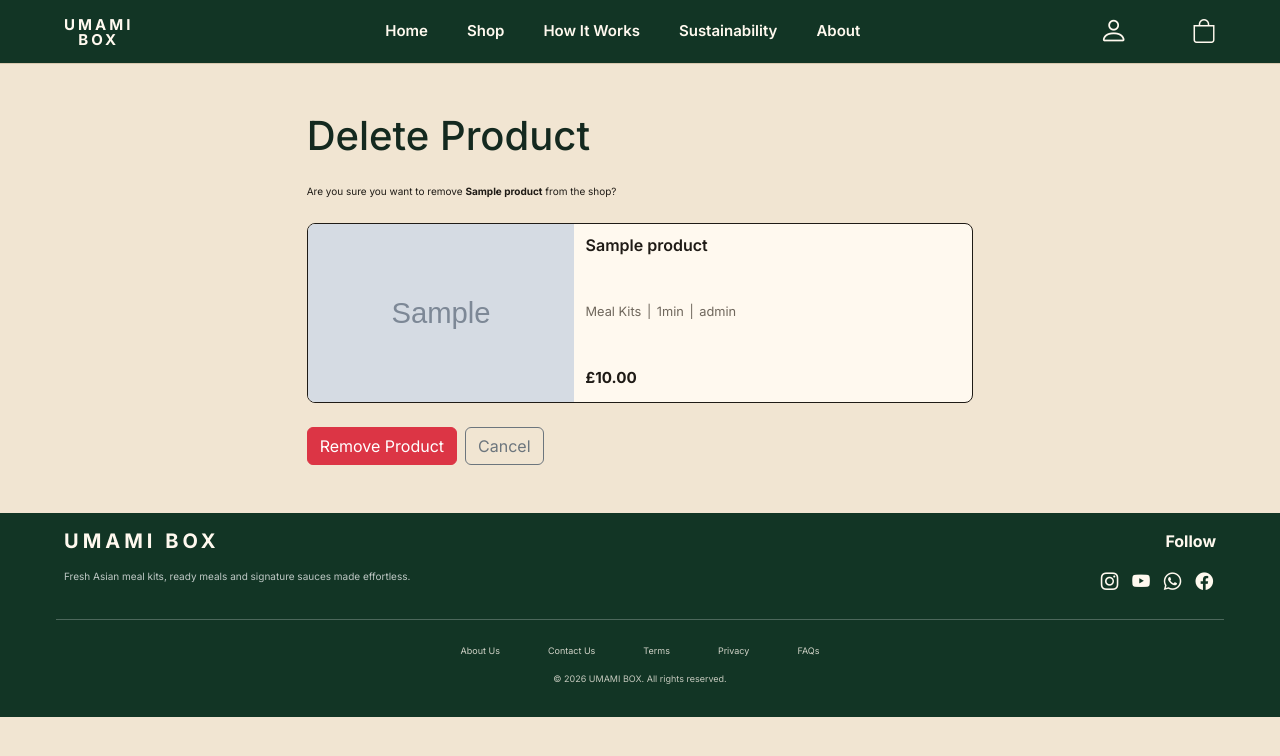
After one commit to JJYNG1023/Project_4_UMAMI_BOX, a Django app: page /shop/delete-product/1/ in a window 1280 px wide. The commit adds this page. Shown: the top 756 px of the page. Run offline with Django 4.2, Linux system fonts and the light colour scheme; a user stored in the database is signed in; data comes from the database, SQL or seed files in the repository; tables that the repository leaves empty hold one stand-in row (values such as "Sample post"); grey boxes marked "Sample" are stand-in pictures; parts of the project's set-up code (start-up, migrations or seed data) failed here and were passed over; some libraries are stand-ins or nearby versions; some web fonts are replaced.

Commit message:
Add delete product items

```diff
--- /dev/null
+++ b/shop/templates/shop/delete_product.html
@@ -0,0 +1,88 @@
+{% extends "base.html" %}
+{% load static %}
+
+{% block extra_title %} | Delete Product{% endblock %}
+
+{% block extra_css %}
+    {{ block.super }}
+    <link rel="stylesheet" href="{% static 'shop/css/shop.css' %}">
+{% endblock %}
+
+{% block content %}
+<section class="container page-wrapper mt-5 mb-5">
+    <div class="row justify-content-center">
+        <div class="col-12 col-md-10 col-lg-8">
+
+            <h1 class="mb-4">Delete Product</h1>
+
+            <p class="mb-4">
+                Are you sure you want to remove
+                <strong>{{ product.name }}</strong>
+                from the shop?
+            </p>
+
+            <!-- Product preview card -->
+            <div class="product-card d-flex mb-4">
+                <div class="product-image-wrapper">
+                    {% if product.image %}
+                        <img
+                            src="{{ product.image.url }}"
+                            class="product-image"
+                            alt="{{ product.name }}"
+                        >
+                    {% endif %}
+                </div>
+
+                <div class="product-card-content d-flex flex-column">
+                    <h3 class="product-title mb-2">
+                        {{ product.name }}
+                    </h3>
+
+                    <div class="product-meta mb-3">
+                        {% if product.category %}
+                            <span>
+                                {{ product.category.friendly_name|default:product.category.name }}
+                            </span>
+                        {% endif %}
+
+                        {% if product.cooking_time %}
+                            <span>|</span>
+                            <span>{{ product.cooking_time }}min</span>
+                        {% endif %}
+
+                        {% if product.spice_level %}
+                            <span>|</span>
+                            <span>{{ product.spice_level }}</span>
+                        {% endif %}
+                    </div>
+
+                    <div class="product-card-bottom d-flex justify-content-between align-items-center mt-auto">
+                        <p class="product-price mb-0">
+                            £{{ product.price }}
+                        </p>
+
+                        {% if not product.is_available %}
+                            <span class="badge bg-secondary">Unavailable</span>
+                        {% endif %}
+                    </div>
+                </div>
+            </div>
+
+            <form method="POST">
+                {% csrf_token %}
+
+                <div class="d-flex gap-2 mt-4">
+                    <button type="submit" class="btn btn-danger">
+                        Remove Product
+                    </button>
+
+                    <a href="{% url 'product_detail' product.id %}" class="btn btn-outline-secondary">
+                        Cancel
+                    </a>
+                </div>
+            </form>
+
+        </div>
+    </div>
+</section>
+{% endblock %}
--- a/shop/templates/shop/product_detail.html
+++ b/shop/templates/shop/product_detail.html
@@ -78,6 +78,9 @@
                     <div class="d-flex gap-2 mt-3">
                         <a href="{% url 'edit_product' product.id %}" class="btn btn-warning">
                             Edit Product
+                        </a>
+                        <a href="{% url 'delete_product' product.id %}" class="btn btn-danger">
+                            Delete Product
                         </a>
                     </div>
                     {% endif %}
--- a/shop/urls.py
+++ b/shop/urls.py
@@ -7,4 +7,5 @@ urlpatterns = [
     path('<int:product_id>/', views.product_detail, name='product_detail'),
     path('add-product/', views.add_product, name='add_product'),
     path('edit-product/<int:product_id>/', views.edit_product, name='edit_product'),
+    path('delete-product/<int:product_id>/', views.delete_product, name='delete_product'),
 ]
--- a/shop/views.py
+++ b/shop/views.py
@@ -111,7 +111,7 @@ def superuser_required(user):
 @login_required
 @user_passes_test(superuser_required)
 def add_product(request):
-    "add product to store"
+    """add product to store"""
     if request.method == 'POST':
         form = ProductForm(request.POST , request.FILES)
 
@@ -160,3 +160,22 @@ def edit_product(request, product_id):
     }
 
     return render(request, 'shop/edit_product_form.html', context)
+
+
+@login_required
+@user_passes_test(superuser_required)
+def delete_product(request, product_id):
+    """delete a product by making it unavailable."""
+
+    product = get_object_or_404(Product, id=product_id)
+
+    if request.method == 'POST':
+        product.is_available = False
+        product.save()
+
+        messages.success(request, f'{product.name} has been removed from the shop.')
+        return redirect('shop_items')
+
+    context = {'product': product,}
+
+    return render(request, 'shop/delete_product.html', context)
```
